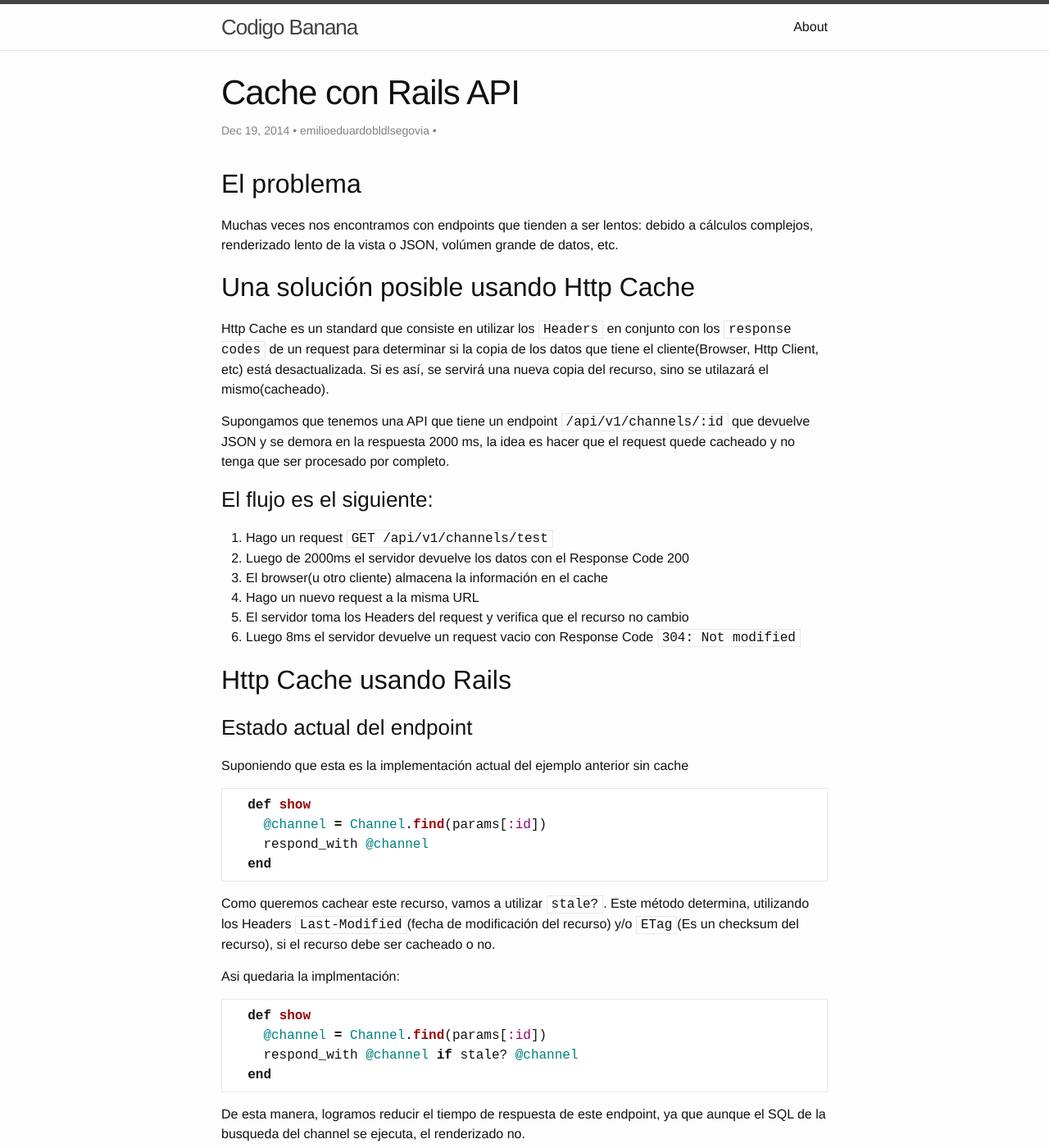
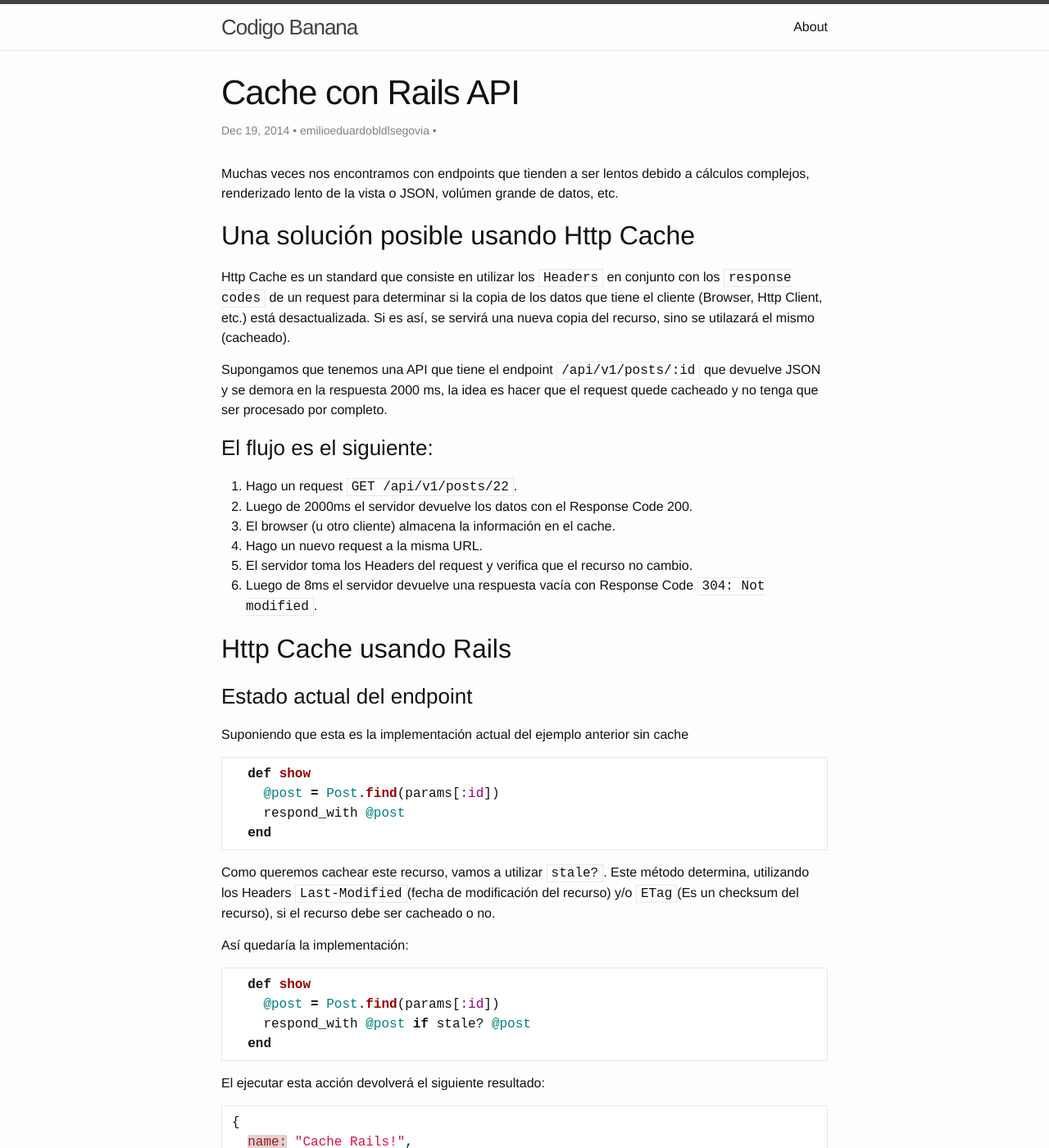
Before and after one commit to platanus/blog, a Jekyll site: the page built from _posts/2014-12-19-cache-rails-api.md, in a window 1280 px wide and 1400 px high. Shown: the whole window at 82% size. Built offline with Jekyll 4.4.1, drawn with Linux system fonts in a browser that asks for light colours; comment, search, counter and statistics services are not loaded; some of the changed text lies outside the part shown.

Commit message:
Adds Rails examples for Cache API Rails post

````diff
--- a/_posts/2014-12-19-cache-rails-api.md
+++ b/_posts/2014-12-19-cache-rails-api.md
@@ -9,28 +9,22 @@
     - cache
 ---
 
-## El problema
-
-Muchas veces nos encontramos con endpoints que tienden a ser lentos: debido a cálculos complejos, renderizado
-lento de la vista o JSON, volúmen grande de datos, etc.
+Muchas veces nos encontramos con endpoints que tienden a ser lentos debido a cálculos complejos, renderizado lento de la vista o JSON, volúmen grande de datos, etc.
 
 ## Una solución posible usando Http Cache
 
-Http Cache es un standard que consiste en utilizar los `Headers` en conjunto con los `response codes` de un request
-para determinar si la copia de los datos que tiene el cliente(Browser, Http Client, etc) está desactualizada. Si
-es así, se servirá una nueva copia del recurso, sino se utilazará el mismo(cacheado).
+Http Cache es un standard que consiste en utilizar los `Headers` en conjunto con los `response codes` de un request para determinar si la copia de los datos que tiene el cliente (Browser, Http Client, etc.) está desactualizada. Si es así, se servirá una nueva copia del recurso, sino se utilazará el mismo (cacheado).
 
-Supongamos que tenemos una API que tiene un endpoint `/api/v1/channels/:id` que devuelve JSON y se demora en la
-respuesta 2000 ms, la idea es hacer que el request quede cacheado y no tenga que ser procesado por completo.
+Supongamos que tenemos una API que tiene el endpoint `/api/v1/posts/:id` que devuelve JSON y se demora en la respuesta 2000 ms, la idea es hacer que el request quede cacheado y no tenga que ser procesado por completo.
 
 ### El flujo es el siguiente:
 
-1. Hago un request `GET /api/v1/channels/test`
-2. Luego de 2000ms el servidor devuelve los datos con el Response Code 200
-3. El browser(u otro cliente) almacena la información en el cache
-4. Hago un nuevo request a la misma URL
-5. El servidor toma los Headers del request y verifica que el recurso no cambio
-6. Luego 8ms el servidor devuelve un request vacio con Response Code `304: Not modified`
+1. Hago un request `GET /api/v1/posts/22`.
+2. Luego de 2000ms el servidor devuelve los datos con el Response Code 200.
+3. El browser (u otro cliente) almacena la información en el cache.
+4. Hago un nuevo request a la misma URL.
+5. El servidor toma los Headers del request y verifica que el recurso no cambio.
+6. Luego de 8ms el servidor devuelve una respuesta vacía con Response Code `304: Not modified`.
 
 ## Http Cache usando Rails
 
@@ -40,28 +34,55 @@
 
 ```ruby
   def show
-    @channel = Channel.find(params[:id])
-    respond_with @channel
+    @post = Post.find(params[:id])
+    respond_with @post
   end
 ```
 
-Como queremos cachear este recurso, vamos a utilizar `stale?`. Este método determina, utilizando los Headers
-`Last-Modified`(fecha de modificación del recurso) y/o `ETag`(Es un checksum del recurso), si el recurso debe
-ser cacheado o no.
+Como queremos cachear este recurso, vamos a utilizar `stale?`. Este método determina, utilizando los Headers `Last-Modified`(fecha de modificación del recurso) y/o `ETag`(Es un checksum del recurso), si el recurso debe ser cacheado o no.
 
-Asi quedaria la implmentación:
+Así quedaría la implementación:
 
 ```ruby
   def show
-    @channel = Channel.find(params[:id])
-    respond_with @channel if stale? @channel
+    @post = Post.find(params[:id])
+    respond_with @post if stale? @post
   end
 ```
 
-De esta manera, logramos reducir el tiempo de respuesta de este endpoint, ya que aunque el SQL de la busqueda
-del channel se ejecuta, el renderizado no.
+El ejecutar esta acción devolverá el siguiente resultado:
 
+```json
+{
+  name: "Cache Rails!",
+  created_at: "2013-11-19T21:33:01.000"
+}
+```
 
+De esta manera, logramos reducir el tiempo de respuesta de este endpoint, ya que, aunque el SQL de la busqueda del post se ejecuta, el renderizado no.
 
+Ahora supongamos que el json que devuelve el endpoint es un poco más complejo. No sólo devuelve los atributos del post sino que  incluye los últimos comentarios de este.
 
-[angularjs-styleguide]: https://github.com/johnpapa/angularjs-styleguide
+```json
+{
+  name: "Cache Rails!",
+  created_at: "2013-11-19T21:33:01.000"
+  comments: [
+    { message: 'Hola' id: 2 },
+    { message: 'Chau' id: 3 }
+  ]
+}
+```
+
+Cuál es el problema con esto? si se agregan nuevos comentarios estos no se reflejaran en la llamada porque el request está cachado a un nivel superior (el post). Esto sucede porque el método `stale?` utiliza el campo `updated_at` del recurso que esta cacheando y el cambio en los comentarios no modifica la fecha de actualización del post. La solución a este problema consiste en pasar una condición a `stale?` que determine cuando descartar lo cacheado.
+
+```ruby
+  def show
+    @post = Post.find(params[:id])
+    respond_with @post if stale?(last_modified: @post.updated_at, etag: [@post, @post.comments.maximum(:updated_at)])
+  end
+```
+
+Esto hará que el cache expire ya sea porque se actualizó el post (`last_modified: @post.updated_at`) o porque se creó o modificó un comentario (`etag: [@post, @post.comments.maximum(:updated_at)]`)
+
+Si quisieramos cachear un búsqueda (colección de recursos), podríamos agregar el hash `params` dentro del array del etag para detectar cuando cambia un parámetro de búsqueda.
````
